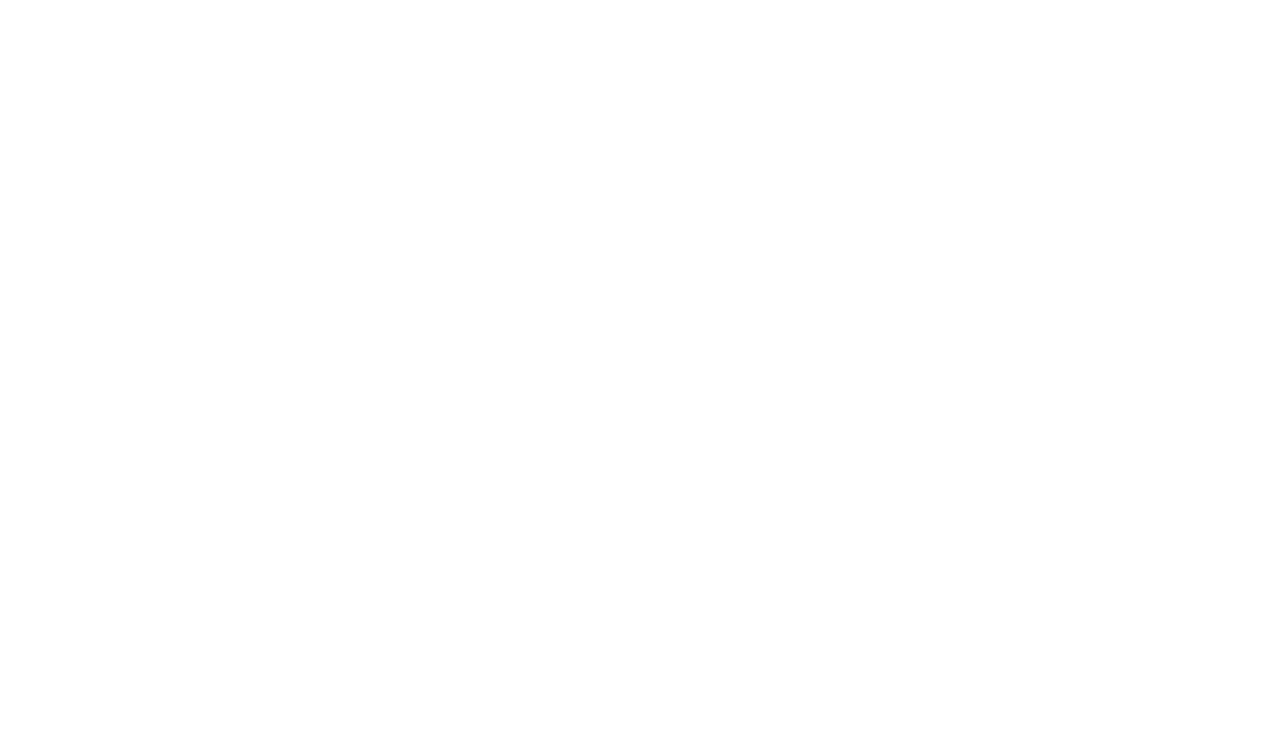
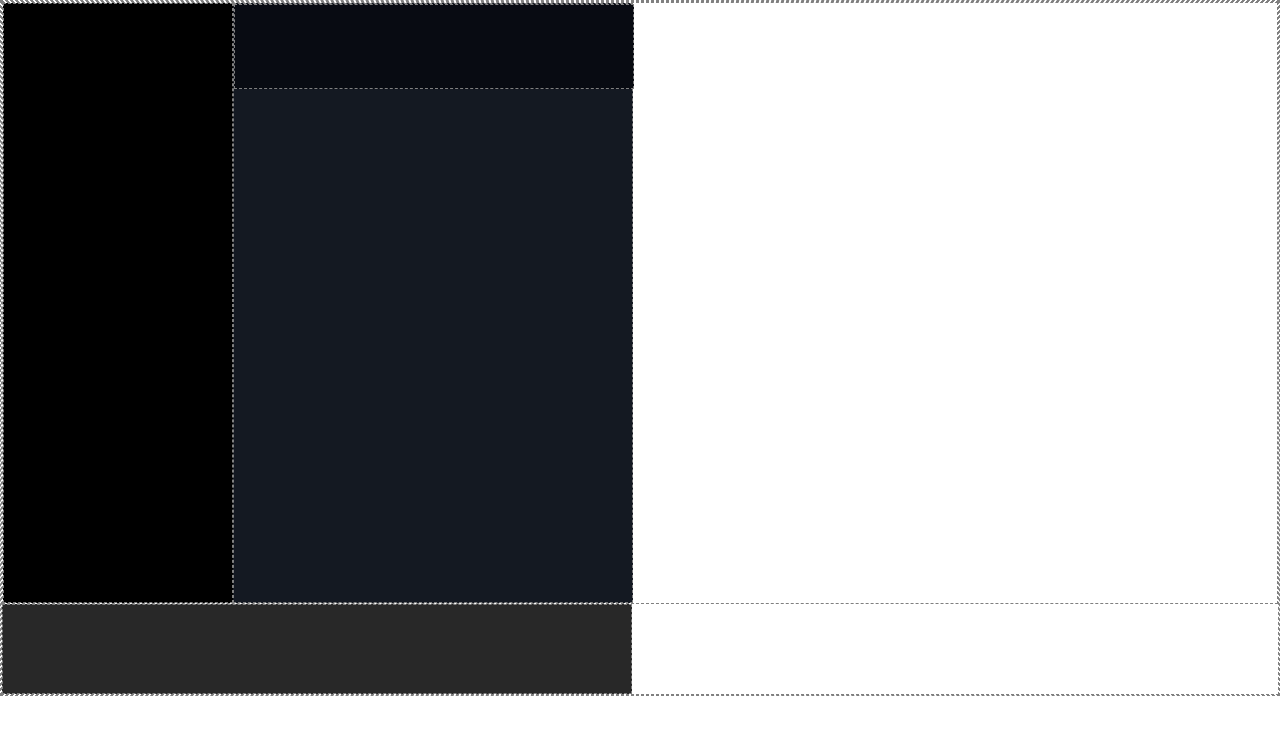
Before and after one commit to carlomagno-ale/html-css-spotifyweb, a plain HTML site: page index.html in a window 1280 px wide. Drawn offline with Linux system fonts and the light colour scheme.

Commit message:
add color

```diff
--- a/assets/css/mediaquery.css
+++ b/assets/css/mediaquery.css
@@ -4,4 +4,4 @@
 
 /* 992px per laptop */
 
-/* 1200px per dispotivi grandi*/
+/* 1200px per dispotivi grandi */
--- a/assets/css/style.css
+++ b/assets/css/style.css
@@ -1,11 +1,63 @@
-/* COMMON REGION */
+/* COLORS */
+
+:root {
+
+    --dark-color: black;
+    --less-dark-color: #080b12;
+    --main-color: #141922;
+    --player-color: #282828;
+}
+
+
+
+
+/* UTILITY */
 
 * {
 
     margin: 0;
     padding: 0;
     box-sizing: border-box;
+    border: 1px grey dashed;
+}
+
+.flex {
+
+    display: flex;
+}
+
+/* COMMON REGION */
+
+
+
+
+/*DEBUG*/
+
+.sidebar {
+
+    width: 230px;
+    height: 600px;
+    background-color: black;
+}
+
+main {
+
+    width: 400px;
+
+    background-color: var(--main-color);
 }
 
 
-/*debug*/
+.login {
+
+    width: 400px;
+    height: 85px;
+    background-color: var(--less-dark-color);
+}
+
+.bottom {
+
+    width: 630px;
+    height: 90px;
+    background-color: var(--player-color);
+}
--- a/index.html
+++ b/index.html
@@ -18,11 +18,13 @@
 
 <body>
 
-<div class="top">
+<div class="top flex">
 
-    <div class="sidebar"></div>
+    <div class="sidebar"> </div>
 
     <main>
+
+        <div class="login"> </div>
 
 
     </main>
@@ -33,6 +35,8 @@
 <div class="bottom">
 
 
+
+
 </div>
 
 </body>
```
